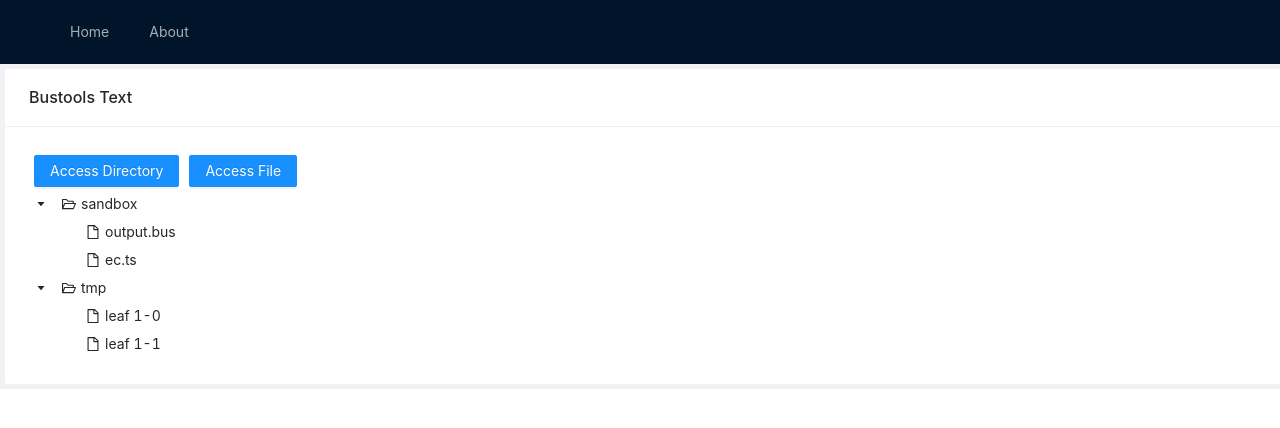
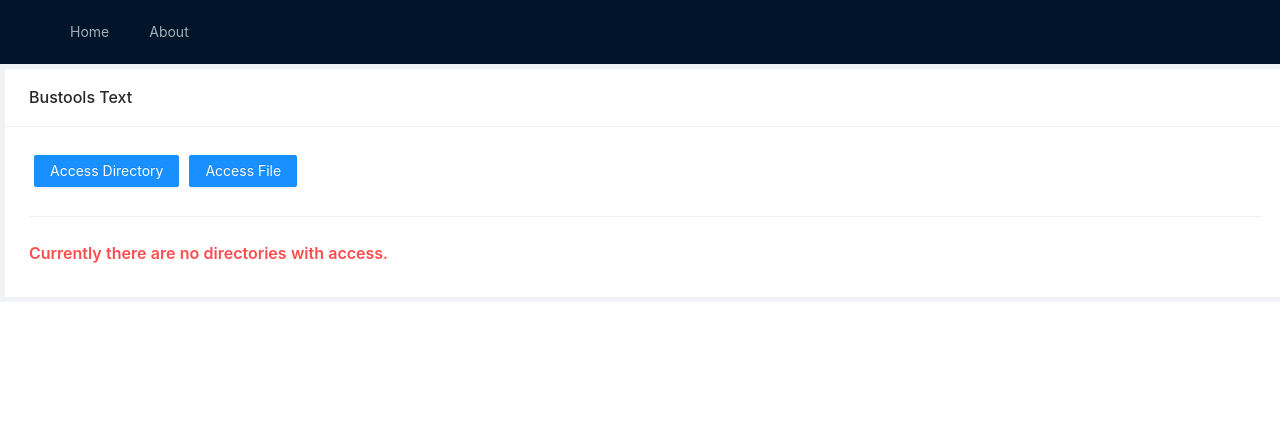
Before and after one commit to vallzy/nyskp-bus, a React (Create React App) app: page / in a window 1280 px wide. Shown: the top 428 px of the page. Built offline with nearby package versions, Linux system fonts and the light colour scheme.

Commit message:
Frontend tree view
Frontend tree view which shows currently accessed files.

```diff
--- a/src/components/GetAccess.js
+++ b/src/components/GetAccess.js
@@ -1,41 +1,9 @@
-import { Button, Card, Switch, Tree } from 'antd';
-import React, { useState } from 'react';
+import { Button, Card, Switch, Tree, Typography, Divider } from 'antd';
+import React, { useState, useEffect } from 'react';
 const { DirectoryTree } = Tree;
+const { Title } = Typography;
 
-const treeData = [
-    {
-      title: 'sandbox',
-      key: '0-0',
-      children: [
-        {
-          title: 'output.bus',
-          key: '0-0-0',
-          isLeaf: true,
-        },
-        {
-          title: 'ec.ts',
-          key: '0-0-1',
-          isLeaf: true,
-        },
-      ],
-    },
-    {
-      title: 'tmp',
-      key: '0-1',
-      children: [
-        {
-          title: 'leaf 1-0',
-          key: '0-1-0',
-          isLeaf: true,
-        },
-        {
-          title: 'leaf 1-1',
-          key: '0-1-1',
-          isLeaf: true,
-        },
-      ],
-    },
-  ];
+var treeData = [];
 
 async function handleDirectoryEntry( dirHandle, out ) {
   for await (const entry of dirHandle.values()) {
@@ -44,30 +12,68 @@ for await (const entry of dirHandle.values()) {
       out[ file.name ] = file;
       }
       if (entry.kind === "directory") {
-    const newOut = out[ entry.name ] = {};
+      const newOut = out[ entry.name ] = { visited: false, name: entry.name };
       await handleDirectoryEntry( entry, newOut );
       }
   }
 }
 
+function BFS(node) {
+  let counter = 0;
+  let tr = [];
+  let dirQueue = [node];
+  node.name = 'root';
+  while(dirQueue.length > 0) {
+    var nodeIndex = dirQueue.shift();
+    for (const key of Object.keys(nodeIndex)) {
+      const item = nodeIndex[key];
+      if(item.visited !== undefined && !item.visited) {
+        dirQueue.push(item);
+      }
+    }
+    nodeIndex.visited = true;
+    tr.push({
+      title: nodeIndex.name,
+      key: 'dir-' + nodeIndex.name,
+      children: PopulateRoot(nodeIndex, counter)
+    });
+
+    counter += 1;
+  }
+  treeData = tr;
+  return treeData;
+}
+
+
 async function GetDirectoryAccess() {
     const out = {};
     let dirHandle = await window.showDirectoryPicker();
     await handleDirectoryEntry( dirHandle, out );
-    let tree = GenerateTree(out);
+    let tree = BFS(out);
+    return tree;
 }
 
-async function GenerateTree(rootDir) {
-    const cleanTree = [];
-    for (const key of Object.keys(rootDir)) {
-        const item = rootDir[key];
+function PopulateRoot(dir, num) {
+  let content = [];
+  let counter = 0;
+  for (const key of Object.keys(dir)) {
+    const item = dir[key];
     if(item instanceof File) {
-
+        content.push({ title: key, key: num + '-' + counter, isLeaf:true });
+        counter += 1;
     }
   }
+  return content;
 }
 
-const GetAccess = () => (
+
+function GetAccess() {
+  const [data, setData] = useState(treeData);
+  const startAccess = async () => {
+    let y = await GetDirectoryAccess();
+    setData(y);
+  };
+  return(
     <>
     <Card
       title="Bustools Text"
@@ -78,16 +84,21 @@ const GetAccess = () => (
         margin: 5
       }}
     >
-      <Button type="primary" style={{margin: 5}} onClick={GetDirectoryAccess}>Access Directory</Button>
+      <Button type="primary" style={{margin: 5}} onClick={startAccess}>Access Directory</Button>
       <Button type="primary" style={{margin: 5}}>Access File</Button>
-
+      <Divider/>
+      {data.length <= 0 &&
+        <Title level={5} type='danger'>
+          Currently there are no directories with access.
+        </Title>
+      }
       <DirectoryTree
       multiple
       defaultExpandAll
-      treeData={treeData}
+      treeData={data}
     />
     </Card>
     </>
   );
-
+}
 export default GetAccess;
```
Also changed, not shown: 1 other file (tests, documents, lock files or other folders). Lines whose indentation alone changed are shown as unchanged.
